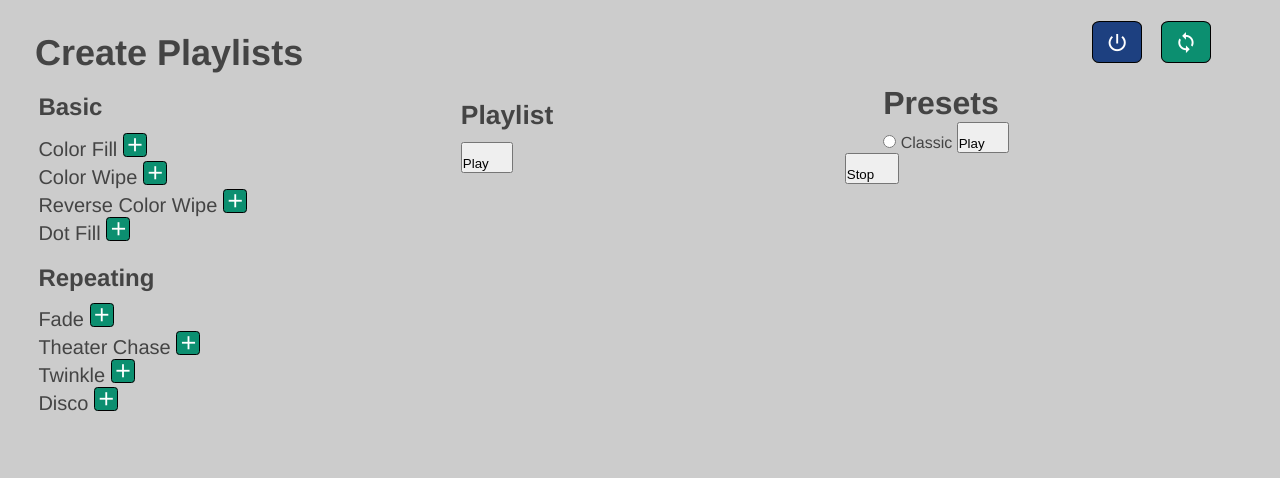
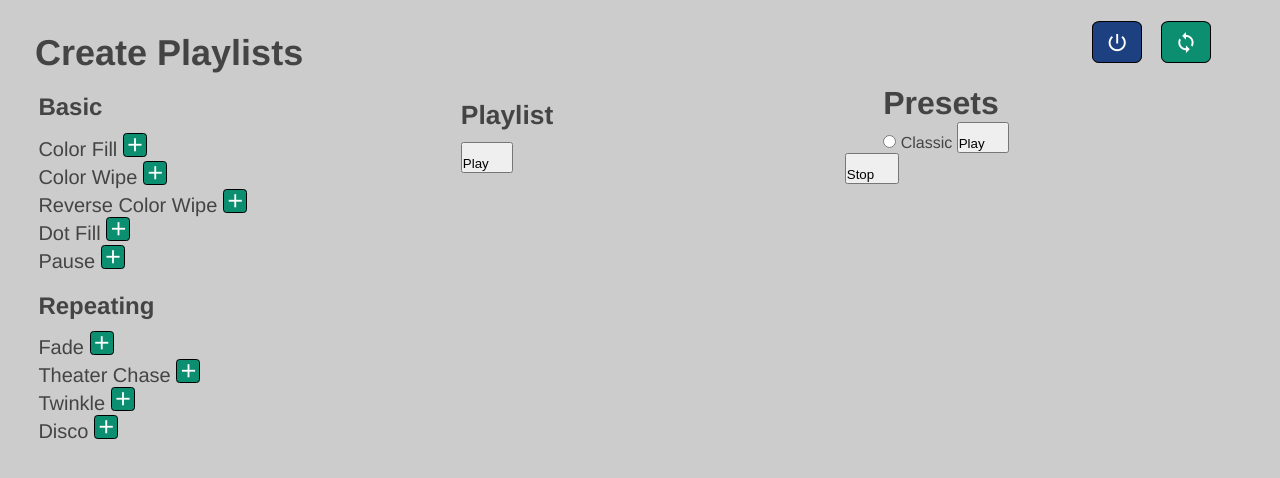
Before and after one commit to mpatti7/thesis, a Flask app: page /playlists/ in a window 1280 px wide. Shown: the part 180-658 px from the top of the page. Run offline with Flask 2, Linux system fonts and the light colour scheme; some libraries are stand-ins or nearby versions.

Commit message:
pause implemented for playlists

```diff
--- a/lights.py
+++ b/lights.py
@@ -415,6 +415,8 @@ def play_sequence(sequence):
             methods[str(count)] = partial(color_fill, item['color1'], item['options'], int(item['brightness']))
         if(item['method'] == "reverse_color_wipe"):
             methods[str(count)] = partial(color_wipe, item['color1'], item['options'], int(item['brightness']), True)
+        if(item['method'] == "pause"):
+            methods[str(count)] = partial(pause, item['wait'])
         if(item['method'] == "fade"):
             methods[str(count)] = partial(fade, item['color1'], item['options'], int(item['brightness']))
         if(item['method'] == "theater_chase"):
@@ -430,6 +432,11 @@ def play_sequence(sequence):
         for i in range(len(methods)):
             print(f'Performing {methods[str(i)]}')
             methods[str(i)]()
+
+def pause(wait):
+    wait = float(wait) / 1000
+    print(f'wait time: {wait}')
+    time.sleep(wait)
 
 # '''Adjusts the brightness of the lights. Multiplies the percentage
 #     by the RGB values to get a less intense version of the same color.
--- a/static/utilities.js
+++ b/static/utilities.js
@@ -56,6 +56,14 @@ function add(item){
         element.append(brightness);
         element.append(colorPicker);
         //need 2 colors
+        deleteBtn.onclick = function() { removeElement(element.id); };
+        element.prepend(deleteBtn);
+    }
+    else if(item === "pause"){
+        element.innerText = "Pause";
+        element.name = "pause";
+        delay.setAttribute("name", "pause");
+        element.append(delay)
         deleteBtn.onclick = function() { removeElement(element.id); };
         element.prepend(deleteBtn);
     }
@@ -118,6 +126,7 @@ function add(item){
 }
 
 function createObject(list){
+    sequence = [];
     var list = document.getElementById("playlistList");
     var items = list.getElementsByTagName("li")
     console.log(items);
@@ -127,6 +136,7 @@ function createObject(list){
     var color2;
     var delay = 0;
     var cycles = 1;
+    pause = 0;
     // elem = {};
 
     for(var i = 0; i < items.length; i++){
@@ -151,6 +161,9 @@ function createObject(list){
                     items[i].children[j].value = 1;
                 }
                 cycles = items[i].children[j].value;
+            }
+            if(items[i].children[j].name === "pause"){
+                pause = items[i].children[j].value;
             }
         }
         if(items[i].name === "colorWipe"){
@@ -202,6 +215,13 @@ function createObject(list){
                 options: {
 
                 }
+            }
+        }
+        else if(items[i].name === "pause"){
+            elem = {
+                name: items[i].name,
+                method: "pause",
+                wait: pause
             }
         }
         else if(items[i].name === "fade"){
@@ -335,7 +355,7 @@ function createDelay(){
     var delay = document.createElement("input");
     delay.setAttribute("type", "text");
     delay.setAttribute("value", 0);
-    delay.setAttribute("maxLength", 4);
+    delay.setAttribute("maxLength", 5);
     delay.setAttribute("size", 1);
     delay.setAttribute("name", "delay");
     return delay;
--- a/templates/playlists.html
+++ b/templates/playlists.html
@@ -26,11 +26,11 @@
                 <!--=============================================================-->
                 <h4>Basic</h4>
                 <ul id="basic">
-                    <!-- <li id="colorWipe" value="Color Wipe">Color Wipe <input type="button" id="colorWipeAdd" value="Add" onclick="addItem('colorWipe')"></li> -->
                     <li id="colorFill" value="Color Fill">Color Fill <button class="addBtn" onclick="add('colorFill')"><i class="material-icons">add</i></button></li>
                     <li id="colorWipe" value="Color Wipe">Color Wipe <button class="addBtn" onclick="add('colorWipe')"><i class="material-icons">add</i></button></li>
                     <li id="rColorWipe" value="Reverse Color Wipe">Reverse Color Wipe <button class="addBtn" onclick="add('rColorWipe')"><i class="material-icons">add</i></button></li>
-                    <li id="dotFill" value="Dot Fill">Dot Fill <button class="addBtn" onclick="add('dotFill')"><i class="material-icons">add</i></button><!--<input type="button" class="addBtn" id="dotFillAdd" value="Add" onclick="add('dotFill')"></li>-->
+                    <li id="dotFill" value="Dot Fill">Dot Fill <button class="addBtn" onclick="add('dotFill')"><i class="material-icons">add</i></button>
+                    <li id="pause" value="Pause">Pause <button class="addBtn" onclick="add('pause')"><i class="material-icons">add</i></button>
                 </ul>
 
                 <!--=============================================================-->
```
